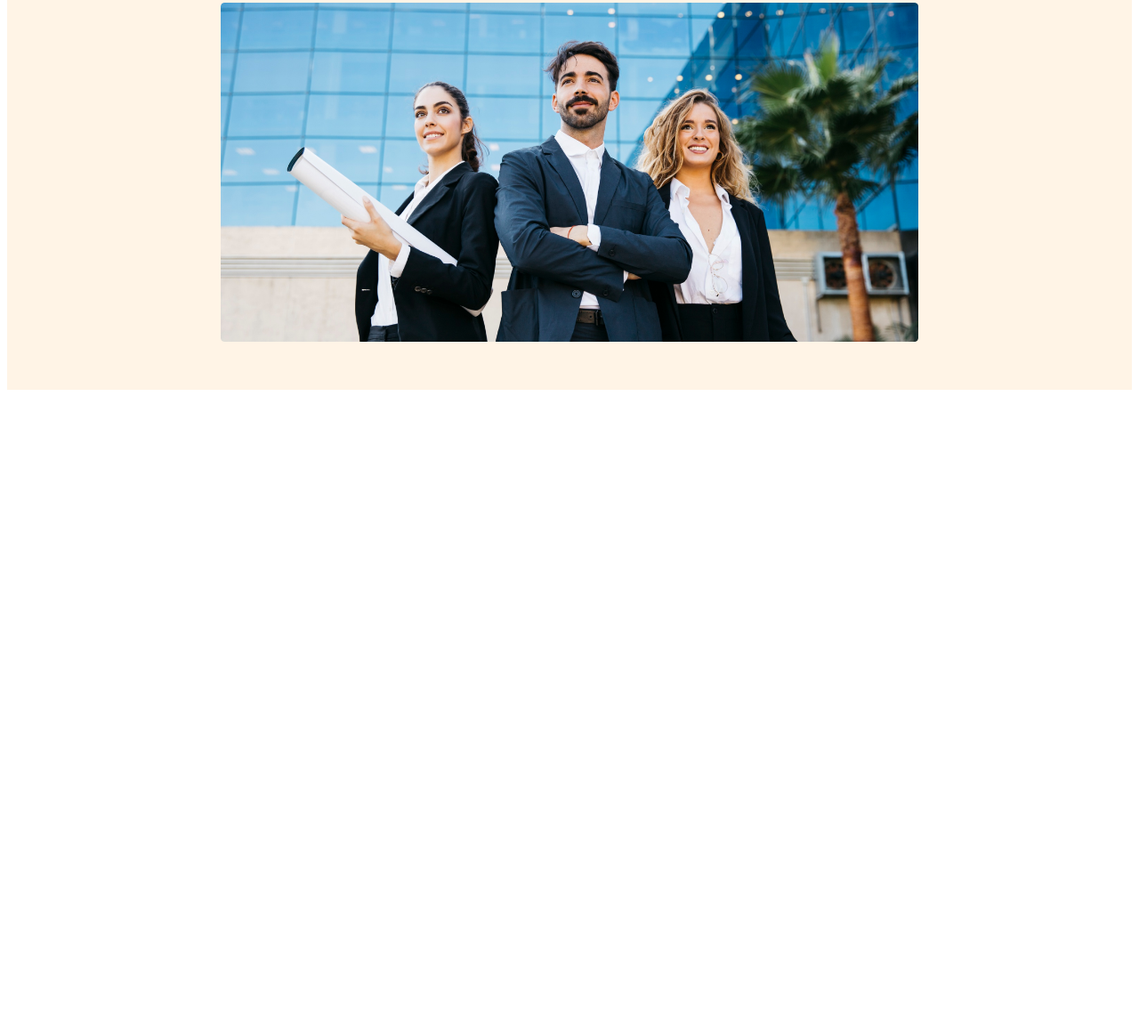
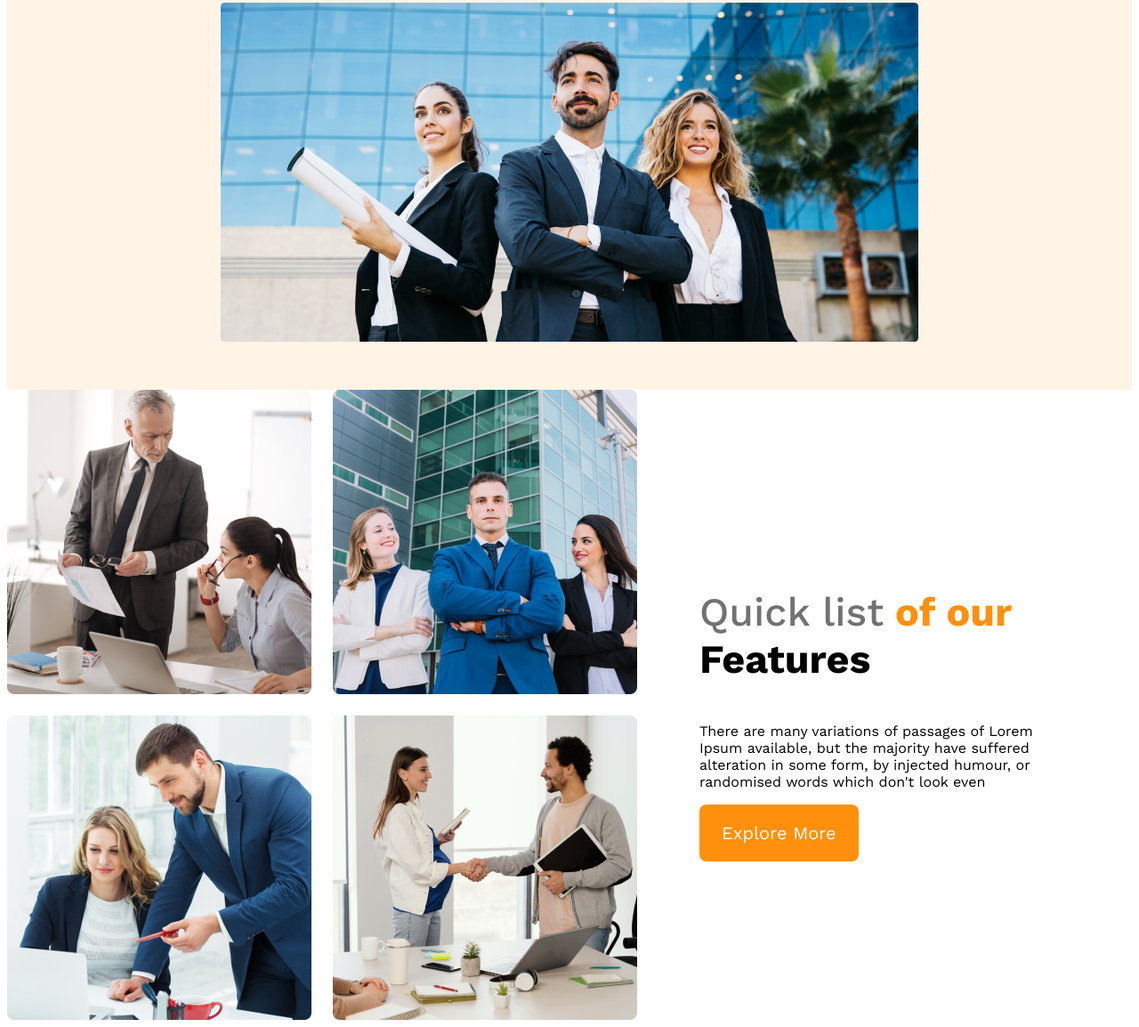
Before and after one commit to Muvin-Mohammad/g3-architects-website, a plain HTML site: page index.html in a window 1280 px wide. Shown: the part 573-1727 px from the top of the page at 89% size. Before the commit the page ends 1019 px from the top, so only its background shows below. Drawn offline with nearby package versions, Linux system fonts and the light colour scheme.

Commit message:
features content addeded

```diff
--- a/index.html
+++ b/index.html
@@ -31,6 +31,21 @@
         </div>
     </header>
     <main>
+        <section class="teams-container">
+            <div class="teams-img-container">
+                <img src="images/team1.png" alt="">
+                <img src="images/team2.png" alt="">
+                <img src="images/team3.png" alt="">
+                <img src="images/team4.png" alt="">
+            </div>
+            <div class="teams-content">
+                <h3 class="teams-title"><span class="quick-list">Quick list</span> <span class="text-features">of our</span> <span>Features</span></h3>
+                <p class="teams-description">There are many variations of passages of Lorem Ipsum available, but the
+                    majority have suffered alteration in some form, by injected humour, or randomised words which don't
+                    look even</p>
+                    <button class="btn-primary">Explore More</button>
+            </div>
+        </section>
 
     </main>
     <footer>
--- a/styles/architect.css
+++ b/styles/architect.css
@@ -92,3 +92,33 @@ width: 100%;
     }
 
 }
+/* main styles */
+main{
+    max-width: 1440px;
+    margin: 0 auto;
+}
+/* teams style */
+.teams-container{
+    display: flex;
+    align-items: center;
+}
+.teams-img-container{
+    display: grid;
+    grid-template-columns: repeat(2,1fr);
+    gap:1.5rem;
+}
+.teams-content{
+padding-right: 70px;
+padding-left: 70px;
+}
+.teams-title{
+    font-size: 2.8rem;
+}
+.teams-title .quick-list{
+color: #727272;
+font-weight: 500;
+}
+.teams-title .text-features{
+    color: #FF900E;
+    font-weight: 700;
+}
```
